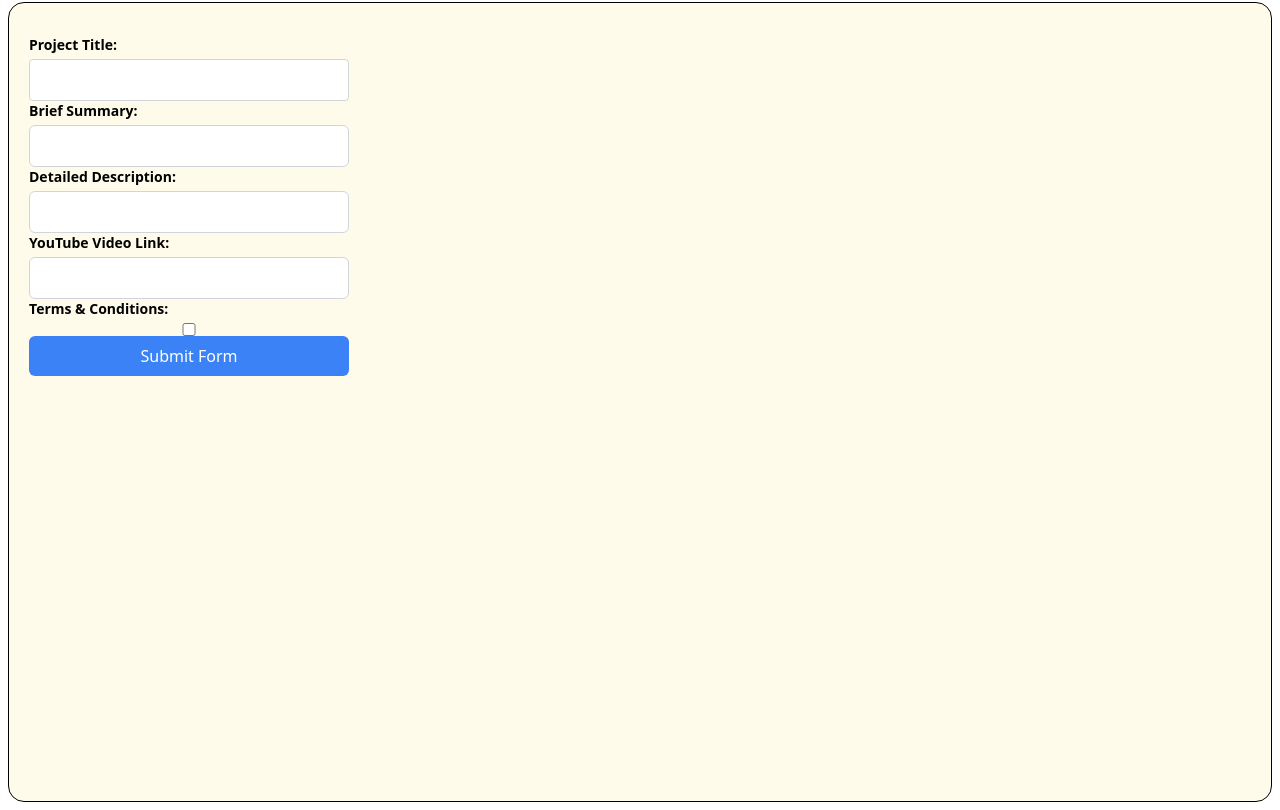
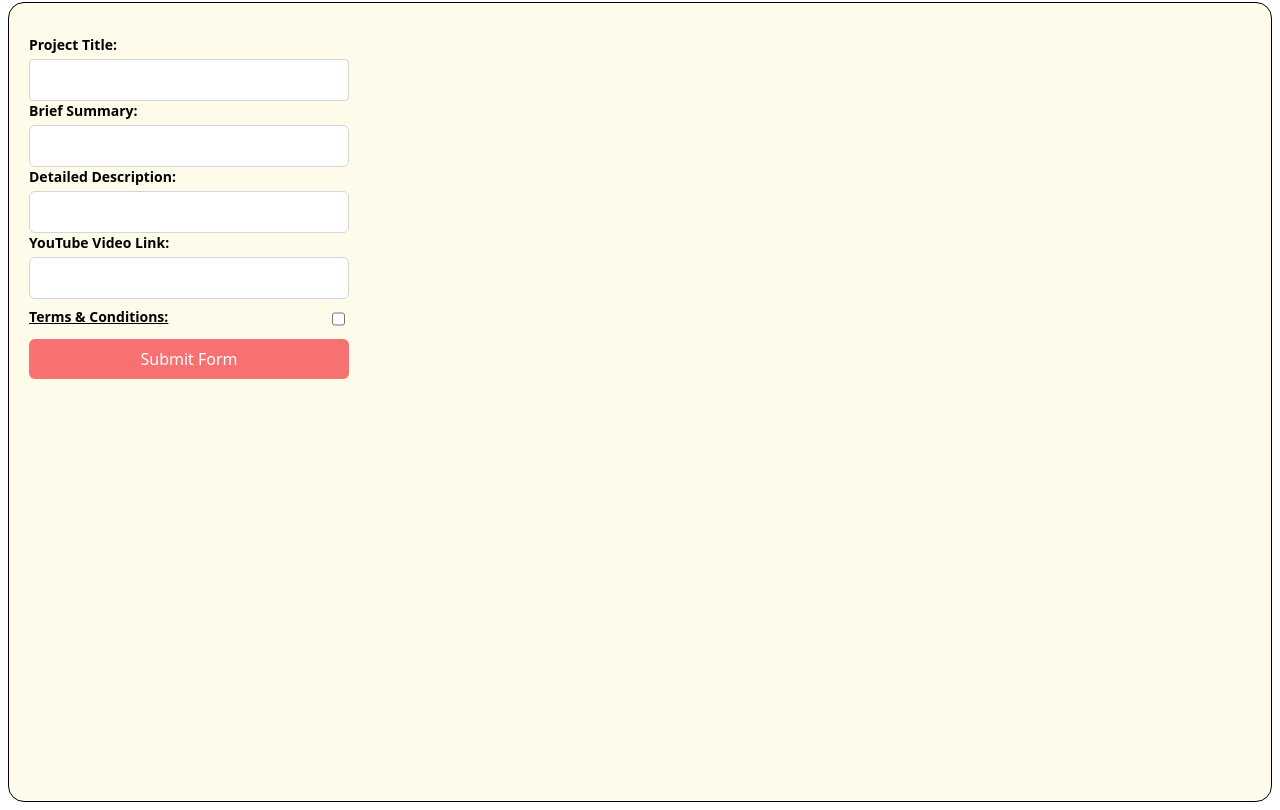
Before and after one commit to SchoolOfCode/Team-Build, a Next.js app in the folder team-5-final-project/: page /charity/dashboard/pitch-form in a window 1280 px wide. Shown: the part 774-1584 px from the top of the page. Built offline with nearby package versions, Linux system fonts and the light colour scheme; no server answers.

Commit message:
Pitch form bug fix, added user role and page redirection onSubmit

```diff
--- a/team-5-final-project/src/app/components/pitchForm.jsx
+++ b/team-5-final-project/src/app/components/pitchForm.jsx
@@ -2,6 +2,8 @@
 import React, { useState } from "react";
 import { v4 as uuidv4 } from "uuid";
 import { supabase } from "../../../supabase.js";
+import Link from "next/link.js";
+import { useRouter } from "next/navigation";
 
 export default function PitchForm() {
   const [registration, setRegistration] = useState({
@@ -10,6 +12,8 @@ export default function PitchForm() {
     Long_Descr: "",
     Video_Link: "",
   });
+
+  const router = useRouter();
 
   const [regSuccess, setRegSuccess] = useState(false);
   const [regSuccessMessage, setRegSuccessMessage] = useState("");
@@ -57,13 +61,32 @@ export default function PitchForm() {
       if (error) {
         console.error(error);
         return;
+      } else {
+        try {
+          const { error2 } = await supabase.from("roles_of_users").insert({
+            id: "169adbae-cb11-4c74-aa55-99c6c8c559df",
+            project_id: projectId,
+            role: 1,
+          });
+          if (error2) {
+            console.error(error2);
+            return;
+          } else {
+            setRegSuccess(true);
+            setRegSuccessMessage("Registration successful!");
+            setSubmissionMessage("Your project has been submitted.");
+
+            router.push("/charity/dashboard");
+            return;
+          }
+        } catch (error) {
+          console.log("Failed to add to roles_of_users");
+          return;
+        }
       }
-
-      setRegSuccess(true);
-      setRegSuccessMessage("Registration successful!");
-      setSubmissionMessage("Your project has been submitted.");
     } catch (error) {
       console.error(`Failed to add project to db ${error}`);
+      return;
     }
   };
 
@@ -137,22 +160,24 @@ export default function PitchForm() {
               </div>
             </div>
 
-            <div className="flex flex-wrap justify-between">
-              <label className="block text-sm font-semibold mb-1 text-black">
-                Terms & Conditions:
+            <div className="flex flex-row justify-between py-2 mr-1">
+              <label className="flex justify-start text-sm font-semibold mb-1 text-black">
+                <Link href="/termsandconditions">
+                  <u>Terms & Conditions:</u>
+                </Link>
               </label>
               <input
                 type="checkbox"
                 name="t_and_c"
                 onChange={handleInput}
                 value={registration.t_and_c}
-                className="w-full px-4 py-2 border border-gray-300 rounded-md"
+                className="border border-gray-300 rounded-md"
                 required
               />
             </div>
             <button
               type="submit"
-              className="w-full bg-blue-500 text-white py-2 rounded-md"
+              className="w-full bg-red-400 text-white py-2 rounded-md"
             >
               Submit Form
             </button>
```
